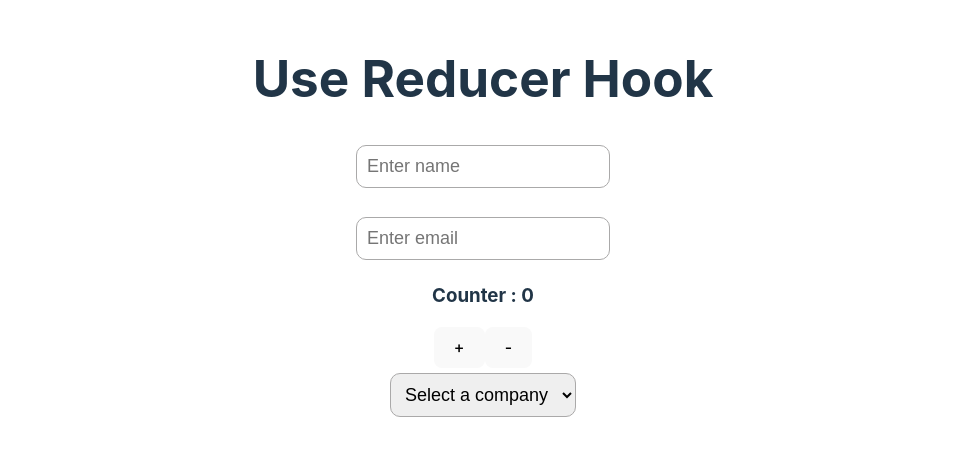
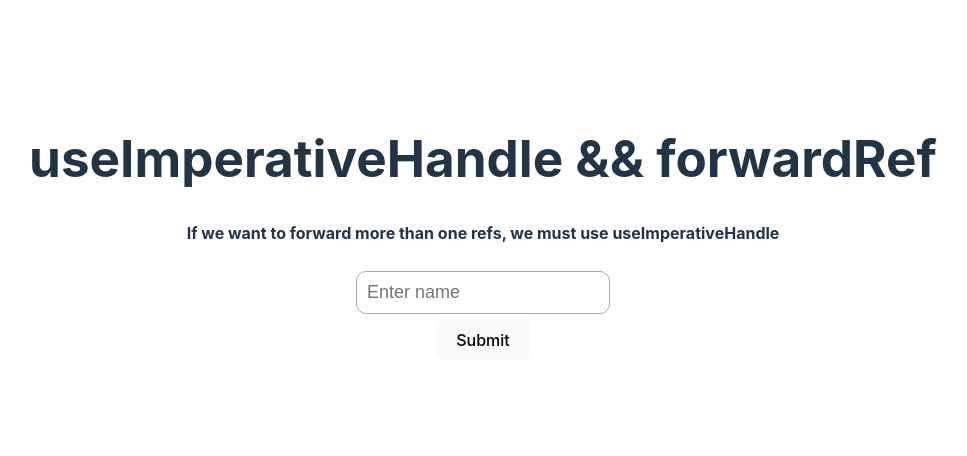
Before and after one commit to ktrip96/tsPlayground, a React (Vite) app: page / in a window 1280 px wide. Shown: the part 172-628 px from the top of the page, without its empty margins (157-1124 px from the left). Built offline with nearby package versions, Linux system fonts and the light colour scheme.

Commit message:
useImperativeHandle

```diff
--- a/src/App.tsx
+++ b/src/App.tsx
@@ -1,5 +1,9 @@
 import './App.css'
-import Parent from './features/useReducer/Parent'
+import Parent from './features/useImperativeHandle/Parent'
+
+// In order to test new components change the folder from which you are importing.
+// e.g. Testing useReducer ==> ./features/useReducer/Parent
+// Testing useCallBack ==> ./features/useCallBack/Parent
 
 function App() {
 	return (
--- /dev/null
+++ b/src/features/useImperativeHandle/Input.tsx
@@ -0,0 +1,25 @@
+import React, { useRef, useImperativeHandle, forwardRef } from 'react'
+
+export type RefHandler = {
+	getNameValue: () => string | undefined
+	focus: () => void
+	inputRef: React.RefObject<HTMLInputElement>
+}
+
+const Input = forwardRef<RefHandler>((props, ref) => {
+	const nameRef = useRef<HTMLInputElement>(null)
+
+	useImperativeHandle(ref, () => ({
+		getNameValue: () => nameRef.current?.value,
+		focus: () => nameRef.current?.focus(),
+		inputRef: nameRef,
+	}))
+
+	return (
+		<div>
+			<input ref={nameRef} type='text' placeholder='Enter name' />
+		</div>
+	)
+})
+
+export default Input
--- /dev/null
+++ b/src/features/useImperativeHandle/Parent.tsx
@@ -0,0 +1,31 @@
+import React, { useRef } from 'react'
+import Input, { RefHandler } from './Input'
+
+// We want to access the properties of a child through Ref
+// It is not recommended to pass the ref through props
+// This is why we use useImperativeHandle
+
+const Parent = () => {
+	const formRef = useRef<RefHandler>(null)
+
+	const handleSubmit = (e: React.FormEvent) => {
+		e.preventDefault()
+		alert(formRef.current?.getNameValue())
+		formRef.current?.focus()
+		// Focus the input
+		// Get the value of the input
+	}
+
+	return (
+		<div>
+			<h1>useImperativeHandle && forwardRef</h1>
+			<h4>If we want to forward more than one refs, we must use useImperativeHandle</h4>
+			<form onSubmit={handleSubmit}>
+				<Input ref={formRef} />
+				<button>Submit</button>
+			</form>
+		</div>
+	)
+}
+
+export default Parent
--- a/src/features/useReducer/Parent.tsx
+++ b/src/features/useReducer/Parent.tsx
@@ -1,5 +1,11 @@
 import React, { useReducer } from 'react'
 import { formReducer, initialState } from './formReducer'
+
+// We use useReducer instead of useState
+// 1st use case: If we use more than two setters inside a fetch for example,
+// its cleaner to use useReducer
+// 2nd use case: We have a form with different types of data
+// so we cant handle everything with one method
 
 type Props = {}
 
```
